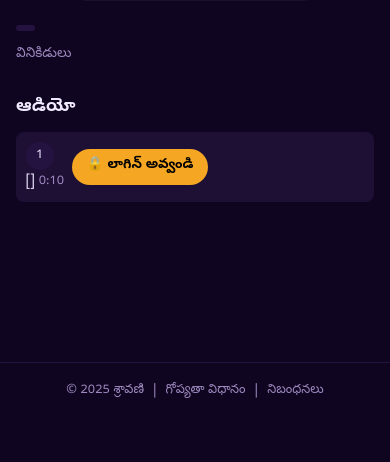
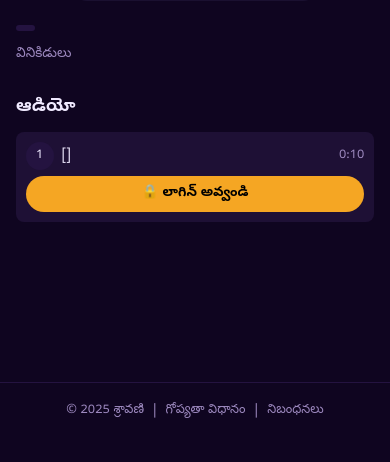
Before and after one commit to mvkrishna86/telugu-audio-platform, a FastAPI app: page /content/1 in a window 390 px wide. Shown: the part 307-769 px from the top of the page. Run offline with FastAPI, Linux system fonts and the light colour scheme; a database or web service that is not in the repository returns one stand-in record (values such as "Sample title"); some libraries are stand-ins or nearby versions.

Commit message:
Fix play button hidden on Android mobile
Episode row now wraps on small screens — ep-info takes full width on
mobile and play button renders below it full width, always visible.

Co-Authored-By: Claude <noreply@anthropic.com>

```diff
--- a/app/static/css/style.css
+++ b/app/static/css/style.css
@@ -109,7 +109,9 @@ button { cursor: pointer; font-family: var(--font); }
   display: flex; align-items: center; gap: 0.75rem;
   padding: 0.75rem; background: var(--card-bg);
   border-radius: 8px; margin-bottom: 0.5rem;
+  flex-wrap: wrap;
 }
+.ep-info { display: flex; align-items: center; gap: 0.5rem; flex: 1; min-width: 0; }
 .ep-num { background: var(--bg3); width: 28px; height: 28px; border-radius: 50%; display: flex; align-items: center; justify-content: center; font-size: 0.8rem; flex-shrink: 0; }
 .ep-title { flex: 1; font-size: 0.9rem; min-width: 0; overflow: hidden; text-overflow: ellipsis; white-space: nowrap; }
 .ep-duration { color: var(--text-muted); font-size: 0.8rem; white-space: nowrap; }
@@ -291,8 +293,11 @@ button { cursor: pointer; font-family: var(--font); }
   .detail-meta h1 { font-size: 1.3rem; }
 
   /* Episode rows: keep tighter */
-  .episode-row { gap: 0.5rem; padding: 0.6rem; }
-  .ep-title { font-size: 0.85rem; }
+  .episode-row { gap: 0.4rem; padding: 0.6rem; }
+  .ep-info { width: 100%; }
+  .ep-title { font-size: 0.85rem; white-space: normal; }
+  .btn-play { width: 100%; justify-content: center; display: flex; }
+  .resume-badge { width: 100%; }
 
   /* Admin table: horizontal scroll */
   .admin-table { font-size: 0.8rem; }
```
